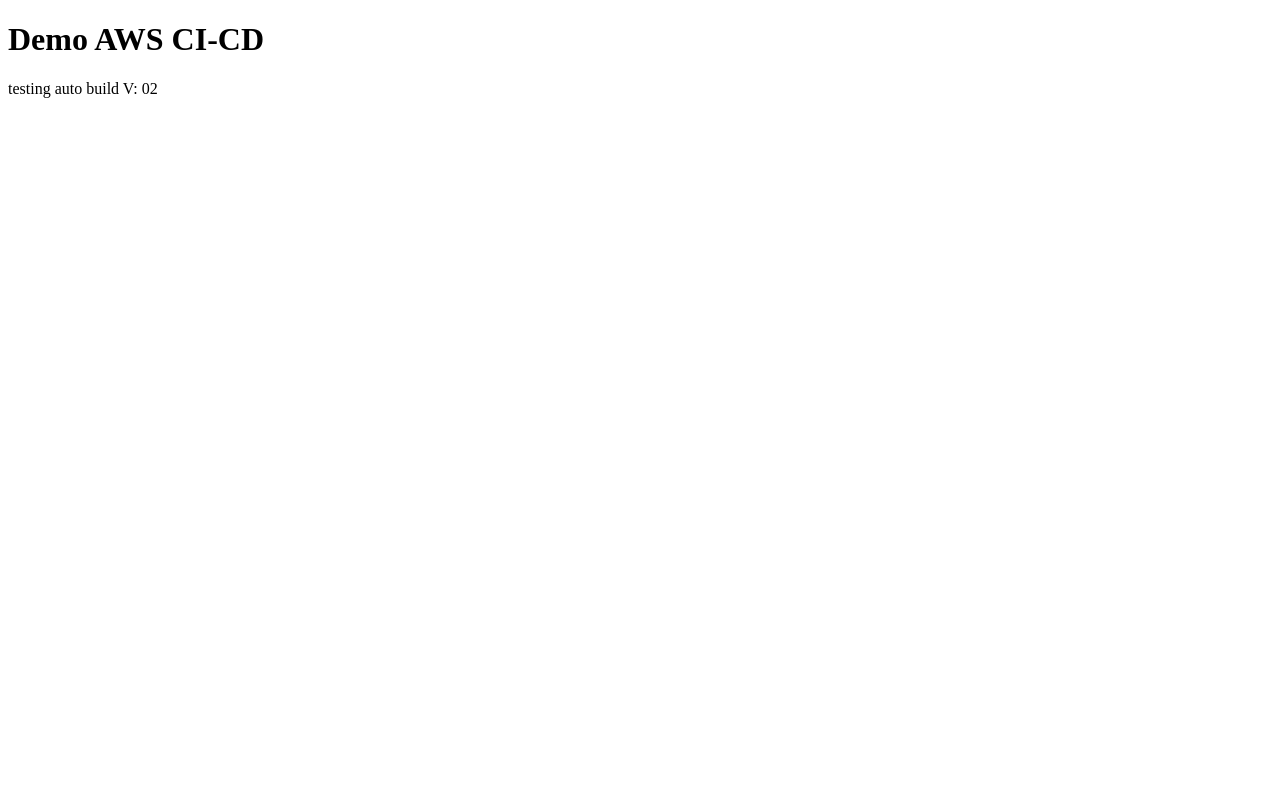
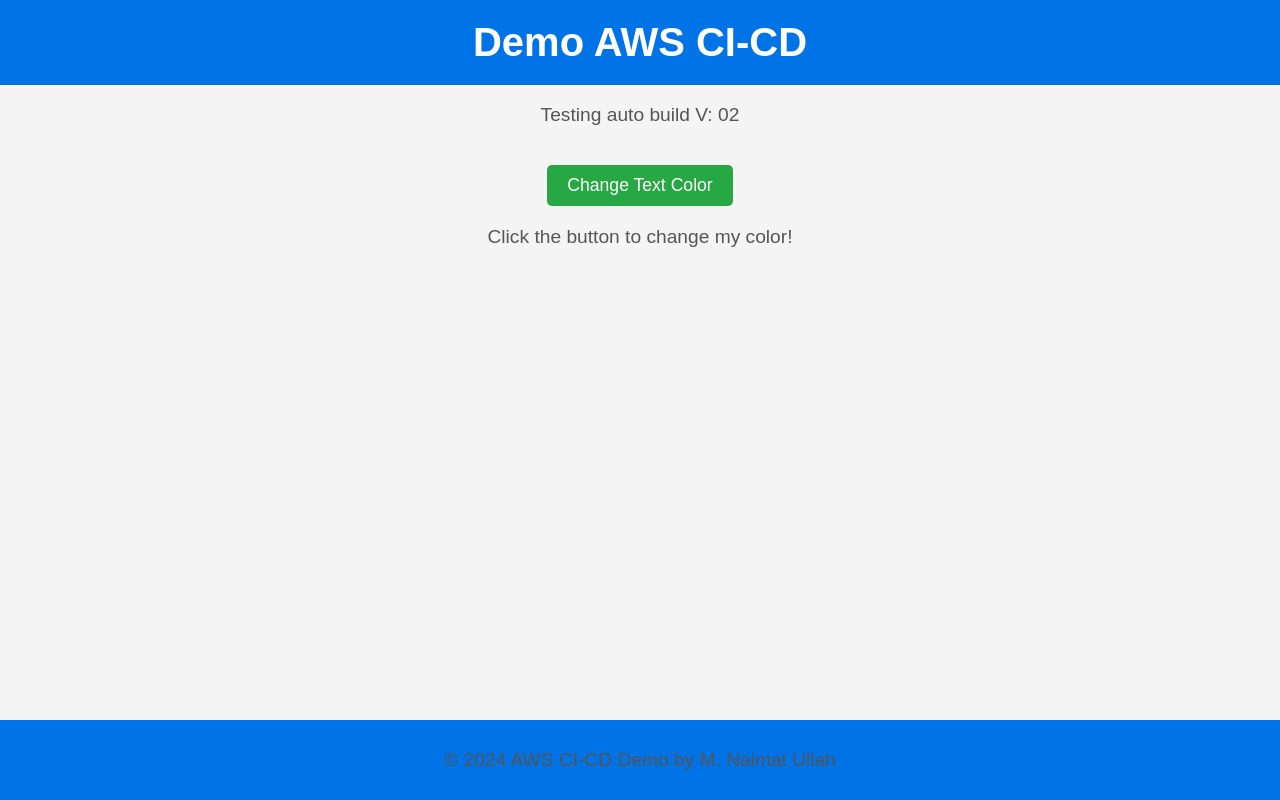
Before and after one commit to Naimat250/AWS--Projects, a plain HTML site: page index.html in a window 1280 px wide. Drawn offline with Linux system fonts and the light colour scheme.

Commit message:
Index updated

```diff
--- a/index.html
+++ b/index.html
@@ -1,3 +1,90 @@
 <!DOCTYPE html>
-<h1>Demo AWS CI-CD </h1>
-<p>testing auto build V: 02</p>
+<html lang="en">
+<head>
+    <meta charset="UTF-8">
+    <meta name="viewport" content="width=device-width, initial-scale=1.0">
+    <title>AWS CI-CD Demo</title>
+    <style>
+        body {
+            font-family: Arial, sans-serif;
+            margin: 0;
+            padding: 0;
+            background-color: #f4f4f4;
+            color: #333;
+            text-align: center;
+        }
+
+        header {
+            background-color: #0073e6;
+            color: white;
+            padding: 20px 0;
+        }
+
+        h1 {
+            font-size: 2.5em;
+            margin: 0;
+        }
+
+        p {
+            font-size: 1.2em;
+            color: #555;
+        }
+
+        .button {
+            display: inline-block;
+            padding: 10px 20px;
+            font-size: 1.1em;
+            background-color: #28a745;
+            color: white;
+            text-decoration: none;
+            border-radius: 5px;
+            margin-top: 20px;
+            transition: background-color 0.3s;
+        }
+
+        .button:hover {
+            background-color: #218838;
+        }
+
+        footer {
+            background-color: #0073e6;
+            color: white;
+            padding: 10px 0;
+            position: fixed;
+            width: 100%;
+            bottom: 0;
+        }
+    </style>
+</head>
+<body>
+
+    <header>
+        <h1>Demo AWS CI-CD</h1>
+    </header>
+
+    <main>
+        <p>Testing auto build V: 02</p>
+
+        <!-- Button that changes text color -->
+        <a href="#" class="button" onclick="changeTextColor()">Change Text Color</a>
+
+        <!-- Placeholder paragraph to change the color -->
+        <p id="colorChangeText">Click the button to change my color!</p>
+    </main>
+
+    <footer>
+        <p>&copy; 2024 AWS CI-CD Demo by M. Naimat Ullah</p>
+    </footer>
+
+    <script>
+        // JavaScript function to change text color on button click
+        function changeTextColor() {
+            const text = document.getElementById('colorChangeText');
+            const colors = ['#ff6347', '#28a745', '#0073e6', '#ffcc00', '#ff00ff'];
+            const randomColor = colors[Math.floor(Math.random() * colors.length)];
+            text.style.color = randomColor;
+        }
+    </script>
+
+</body>
+</html>
```
